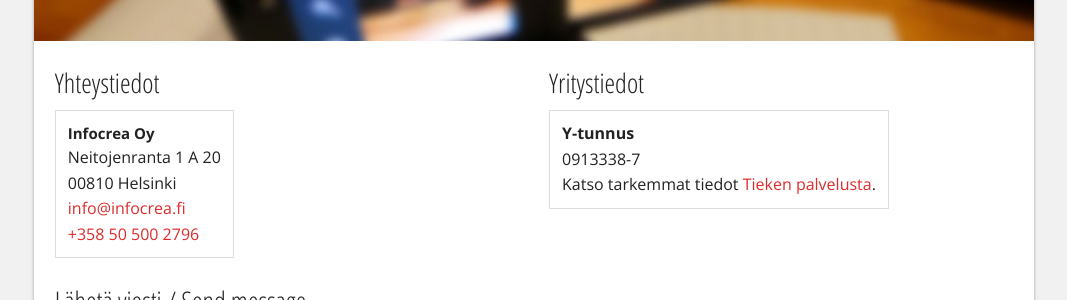
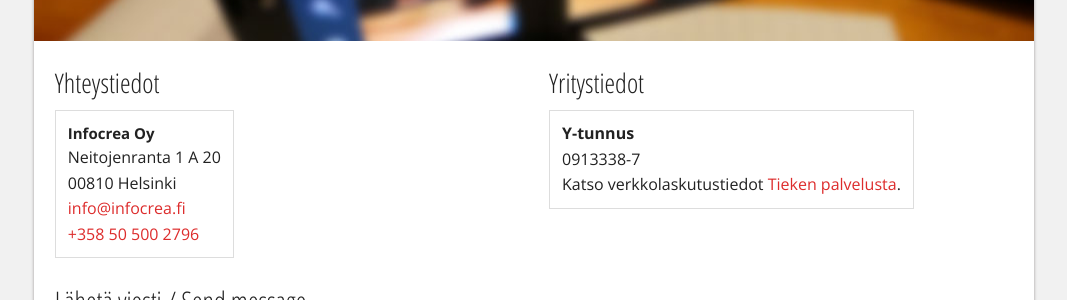
Before and after one commit to Pyppe/infocrea.fi, a Jekyll site: the page built from yhteystiedot.html, in a window 1280 px wide. Shown: the part 330-630 px from the top of the page, without its empty margins (106-1173 px from the left). Built offline with Jekyll 4.4.1, drawn with Linux system fonts in a browser that asks for light colours; nearby versions of some CDN libraries.

Commit message:
verkkolaskuosoite yhteystietoihin

```diff
--- a/yhteystiedot.html
+++ b/yhteystiedot.html
@@ -23,7 +23,7 @@
     <ul class="vcard">
       <li><b>Y-tunnus</b></li>
       <li class="uid">0913338-7</li>
-      <li>Katso tarkemmat tiedot <a href="http://verkkolasku.tieke.fi/CompanyDetails.aspx?companyID=83997">Tieken palvelusta</a>.</li>
+      <li>Katso verkkolaskutustiedot <a href="http://verkkolasku.tieke.fi/CompanyDetails.aspx?companyID=83997">Tieken palvelusta</a>.</li>
     </ul>
 
   </div>
```
